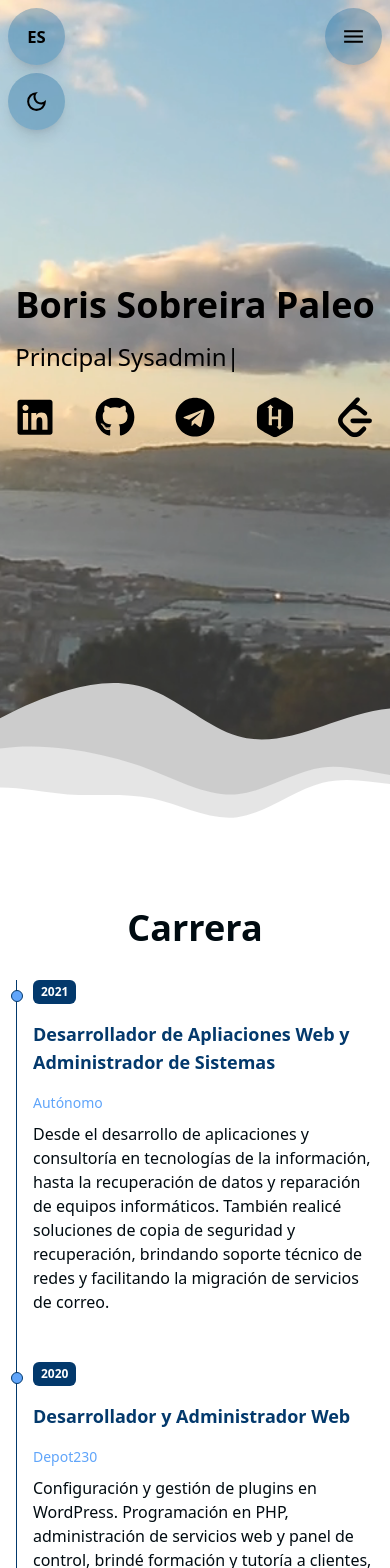
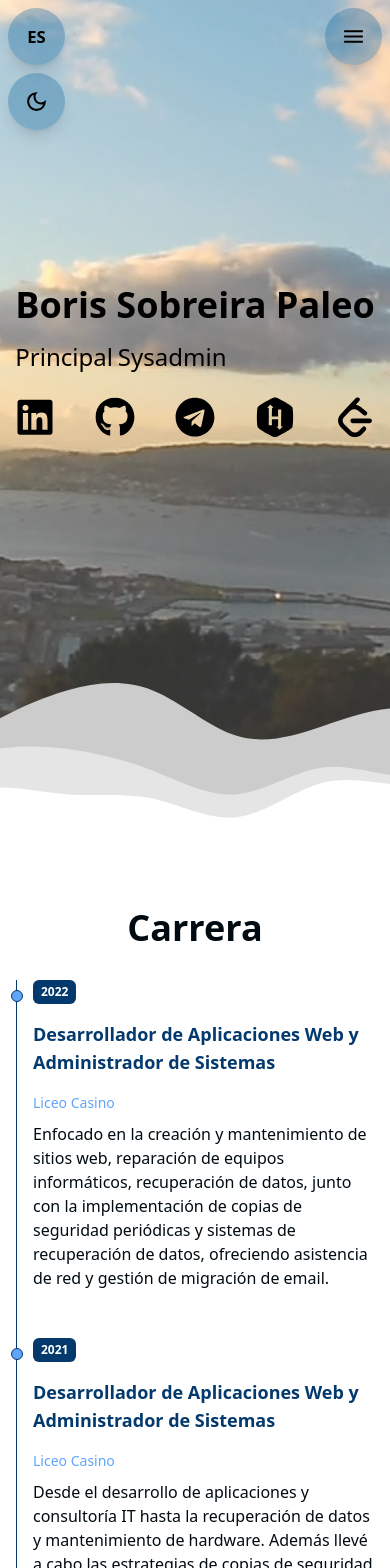
Before and after one commit to BorisSobreiraPaleo/Personal-Website, a React (Vite) app: page / in a window 390 px wide. Shown: the top 1568 px of the page. Built offline with nearby package versions, Linux system fonts and the light colour scheme.

Commit message:
División de carrera y estudios

```diff
--- a/src/App.jsx
+++ b/src/App.jsx
@@ -1,5 +1,6 @@
 import Main from "./components/Main"
-import Career from "./components/Career/Career"
+import Career from "./components/Career"
+import Studies from "./components/Studies"
 import Projects from "./components/Projects/Projects"
 import Contact from "./components/Contact"
 import SideNav from "./components/SideNav"
@@ -21,6 +22,7 @@ function App() {
           <SideNav/>
           <Main/>
           <Career/>
+          <Studies/>
           <Projects/>
           <Contact/>
           <Footer/>
--- a/src/assets/data/career/enCareerData.js
+++ b/src/assets/data/career/enCareerData.js
@@ -1,59 +1,38 @@
 const enCareerData = [
   {
     id: "001",
-    year: 2015,
-    title: "Higher Technician, Computer Systems Administration in Network",
-    subtitle: "IES Chan do Monte",
-    details: "Gained expertise in operating systems administration, networks, and databases, along with skills in hardware evaluation and network infrastructure design. Additionally, became proficient in the implementation, management, and security of computer systems."
+    year: 2017,
+    title: "Computer Technician",
+    subtitle: "Port of Marín - Port Authority of Marín and Ría de Pontevedra",
+    details: "Implemented deployment services and automated installations, configured monitoring systems and developed scripts. Managed data migrations, installed operating systems and provided technical support to users."
   },
   {
     id: "002",
-    year: 2017,
-    title: "Computer Technician",
-    subtitle: "Port of Marín-Port Authority of Marín and Ría de Pontevedra",
-    details: "Implemented deployment services and automated installations, configured monitoring systems, and developed scripts. Managed data migrations, installed operating systems, and provided technical support to users."
+    year: 2018,
+    title: "Computer Systems Technician",
+    subtitle: "Plexus Tech - Pontevedra and O Salnés Health Area",
+    details: "Responsible for tutoring and supervising students in internships, user maintenance in Windows environment, configuration of medical terminals, image deployment and data migration. Also, provided technical support and resolved incidents to users in the work environment."
   },
   {
     id: "003",
-    year: 2018,
-    title: "Higher Technician, Web Application Development",
-    subtitle: "IES Chan do Monte",
-    details: "Management of application servers and databases. Acquired knowledge in programming, web interface design, and application deployment, supported by solid technical and practical training in various environments."
+    year: 2020,
+    title: "Web Developer and Administrator",
+    subtitle: "Depot230",
+    details: "Adeptly configured and managed WordPress plugins, demonstrated proficiency in PHP programming, handled web service administration and managed cPanel operations. Provided training and tutoring to clients, developed complete websites, as well as designed and edited advertising images and logos."
   },
   {
     id: "004",
-    year: 2018,
-    title: "Computer Systems Technician",
-    subtitle: "Plexus Tech",
-    details: "Responsible for tutoring and supervising students in internships, user maintenance in Windows environment, configuration of medical terminals, image deployment, and data migration. Also, provided technical support and resolved incidents in the work environment."
+    year: 2021,
+    title: "Web Application Developer and Systems Administrator",
+    subtitle: "Liceo Casino",
+    details: "From application development and IT consulting to data retrieval and computer hardware maintenance. Additionally, executed backup and restoration strategies, offered network assistance and managed email service transitions."
   },
   {
     id: "005",
-    year: 2019,
-    title: "Higher Technician, Multiplatform Application Development",
-    subtitle: "IES Chan do Monte",
-    details: "Customizing for multiplatform applications, with expertise in systems, databases, programming, and interface development for both business and multimedia applications."
-  },
-  {
-    id: "006",
-    year: 2020,
-    title: "Web Developer and Administrator",
-    subtitle: "Depot230",
-    details: "Adeptly configured and managed WordPress plugins, demonstrated proficiency in PHP programming, handled web service administration, and managed cPanel operations. Provided training and tutoring to clients, developed complete websites, as well as designed and edited advertising images and logos."
-  },
-  {
-    id: "007",
-    year: 2021,
-    title: "Web Application Developer and Systems Administrator",
-    subtitle: "Liceo Casino",
-    details: "From application development and IT consulting to data retrieval and computer hardware maintenance. Additionally, executed backup and restoration strategies, offered network assistance, and managed email service transitions."
-  },
-  {
-    id: "008",
     year: 2022,
     title: "Web Application Developer and Systems Administrator",
     subtitle: "Liceo Casino",
-    details: "Focused on website creation and maintenance, data retrieval, along with proficient implementation of backup and recovery solutions, offering network support, and managing email data migrations."
+    details: "Focused on website creation and maintenance, computer equipment repair, data retrieval, along with proficient implementation of backup and recovery solutions, offering network support and managing email data migrations."
   }
 
 ]
--- a/src/assets/data/career/esCareerData.js
+++ b/src/assets/data/career/esCareerData.js
@@ -1,52 +1,38 @@
 const esCareerData = [
   {
     id: '001',
-    year: 2015,
-    title: 'Técnico Superior, Administración de Sistemas Informáticos en Red',
-    subtitle: 'IES Chan do Monte',
-    details: 'Aprendizaje en administración de sistemas operativos, redes y bases de datos, con habilidades en evaluación de hardware y diseño de infraestructuras de redes. Además de implantación, gestión y seguridad de sistemas informáticos.'
+    year: 2017,
+    title: 'Técnico Informático',
+    subtitle: 'Puerto de Marín - Autoridad Portuaria de Marín y Ría de Pontevedra',
+    details: 'Implementé y desplegué servicios e instalaciones automatizadas, configuré y monitoreé sistemas y desarrollé scripts. Gestioné la migración de datos, instalé sistemas operativos y doté de asistencia técnica a usuarios.'
   },
   {
     id: '002',
-    year: 2017,
-    title: 'Técnico Informático',
-    subtitle: 'Puerto de Marín-Autoridad Portuaria de Marín y Ría de Pontevedra',
-    details: 'Realización de implementación de servicios de despliegue y automatización de instalaciones. Configuración de sistemas de monitorización y desarrollo de scripts. Gestión de migraciones de datos, instalación de sistemas operativos y soporte técnico a usuarios.'
+    year: 2018,
+    title: 'Técnico de Sistemas Informáticos',
+    subtitle: 'Plexus Tech - Área Sanitaria de Pontevedra y O Salnés',
+    details: 'Responsable de la tutoría y supervisión de estudiantes en prácticas, mantenimiento de usuarios en entorno Windows, configuración de terminales médicos, despliegue de imágenes y migración de datos. Además, proporcioné soporte técnico y resolví incidencias a usuarios en el entorno laboral.'
   },
   {
     id: '003',
-    year: 2018,
-    title: 'Técnico Superior, Desarrollo de Aplicaciones Web',
-    subtitle: 'IES Chan do Monte',
-    details: 'Gestión de servidores de aplicaciones y bases de datos, así como en el desarrollo de aplicaciones web con acceso a bases de datos. Adquiriendo conocimientos en programación, diseño de interfaces web y despliegue de aplicaciones, respaldados por una sólida formación técnica y práctica en diversos entornos.'
+    year: 2020,
+    title: 'Desarrollador y Administrador Web',
+    subtitle: 'Depot230',
+    details: 'Configuré y administré plugins para WordPress, demostré competencias en programación PHP, manejé servicios web y operaciones con cPanel. Proporcioné entrenamiento y tutorización a clientes, desarrollé sitios web, además diseñé y edité imágenes publicitarias y logos.'
   },
   {
     id: '004',
-    year: 2018,
-    title: 'Técnico de Sistemas Informáticos',
-    subtitle: 'Plexus Tech',
-    details: 'Encargado de tutoría y supervisión de estudiantes en prácticas, mantenimiento de usuarios en entorno Windows, configuración de terminales médicos, despliegue de imágenes y migración de datos. Además, proporciona soporte técnico y resuelve incidencias en el entorno laboral.'
+    year: 2021,
+    title: 'Desarrollador de Aplicaciones Web y Administrador de Sistemas',
+    subtitle: 'Liceo Casino',
+    details: 'Desde el desarrollo de aplicaciones y consultoría IT hasta la recuperación de datos y mantenimiento de hardware. Además llevé a cabo las estrategias de copias de seguridad y restauración, ofrecí asistencia técnica de red y gestioné la migración del servicio de email.'
   },
   {
-    id: '005',
-    year: 2019,
-    title: 'Técnico Superior, Desarrollo de Aplicaciones Multiplataforma',
-    subtitle: 'IES Chan do Monte',
-    details: 'Adaptación de entornos de desarrollo para aplicaciones multiplataforma. Conocimiento en sistemas, bases de datos, programación y desarrollo de interfaces para aplicaciones empresariales y multimedia.'
-  },
-  {
-    id: '006',
-    year: 2020,
-    title: 'Desarrollador y Administrador Web',
-    subtitle: 'Depot230',
-    details: 'Configuración y gestión de plugins en WordPress. Programación en PHP, administración de servicios web y panel de control, brindé formación y tutoría a clientes, optimicé el SEO y desarrollé sitios web completos, además del diseño y edición de imágenes publicitarias y logos.'
-  },
-  {
-    id: '007',
-    year: 2021,
-    title: 'Desarrollador de Apliaciones Web y Administrador de Sistemas',
-    subtitle: 'Autónomo',
-    details: 'Desde el desarrollo de aplicaciones y consultoría en tecnologías de la información, hasta la recuperación de datos y reparación de equipos informáticos. También realicé soluciones de copia de seguridad y recuperación, brindando soporte técnico de redes y facilitando la migración de servicios de correo.'
+    id: "005",
+    year: 2022,
+    title: "Desarrollador de Aplicaciones Web y Administrador de Sistemas",
+    subtitle: "Liceo Casino",
+    details: "Enfocado en la creación y mantenimiento de sitios web, reparación de equipos informáticos, recuperación de datos, junto con la implementación de copias de seguridad periódicas y sistemas de recuperación de datos, ofreciendo asistencia de red y gestión de migración de email."
   }
 ]
 
--- /dev/null
+++ b/src/assets/data/studies/enStudiesData.jsx
@@ -0,0 +1,44 @@
+const enStudiesData = [
+  {
+    id: "001",
+    year: 2015,
+    title: "Higher Technician, Computer Systems Administration in Network",
+    subtitle: "IES Chan do Monte",
+    details: "Gained expertise in operating systems administration, networks and databases, along with skills in hardware evaluation and network infrastructure design. Additionally, became proficient in the implementation, management and security of computer systems."
+  },
+  {
+    id: "002",
+    year: 2018,
+    title: "Higher Technician, Web Application Development",
+    subtitle: "IES Chan do Monte",
+    details: "Management of application servers and databases. Acquired knowledge in programming, web interface design and application deployment, supported by solid technical and practical training in various environments."
+  },
+  {
+    id: '003',
+    year: 2018,
+    title: 'English Level B2.2',
+    subtitle: 'Official Language School',
+    details: 'Developed comprehensive proficiency in the English language, covering key areas such as vocabulary, syntax, listening comprehension, oral expression, and writing. Strengthened the ability to communicate effectively in both everyday and professional settings.'
+  },
+  {
+    id: "004",
+    year: 2019,
+    title: "Higher Technician, Multiplatform Application Development",
+    subtitle: "IES Chan do Monte",
+    details: "Customizing for multiplatform applications, with expertise in systems, databases, programming and interface development for both business and multimedia applications."
+  },
+  {
+    id: '005',
+    year: 2023,
+    title: 'Technologies: Git, React, Node.js, MongoDB',
+    subtitle: 'Self-taught and Online Courses ',
+    details: (
+      <>
+        Experience in comprehensive application development using various technologies, showcasing the ability to build solutions from scratch. You can explore examples of my work in the <a className="underline" href="#projects">projects</a> section. Furthermore, I am committed to continuous learning and have supplemented my education with online courses, such as fireship.io, and have closely followed content offered by renowned creators such as Midudev and Eduardo Fierro.
+      </>
+    )
+  }
+
+]
+
+export default enStudiesData
--- /dev/null
+++ b/src/assets/data/studies/esStudiesData.jsx
@@ -0,0 +1,43 @@
+const esStudiesData = [
+  {
+    id: '001',
+    year: 2015,
+    title: 'Técnico Superior, Administración de Sistemas Informáticos en Red',
+    subtitle: 'IES Chan do Monte',
+    details: 'Obtuve competencias en la administración de sistemas operativos, redes y bases de datos, junto con habilidades en la evaluación y diseño de infraestructuras de red y hardware. Además de adquirir capacidades en la implementación, gestión y seguridad de sistemas informáticos.'
+  },
+  {
+    id: '002',
+    year: 2018,
+    title: 'Técnico Superior, Desarrollo de Aplicaciones Web',
+    subtitle: 'IES Chan do Monte',
+    details: 'Gestión de servidores de aplicaciones y bases de datos. Adquirí conocimiento en programación, diseño de interfaces web y desarrollo de aplicaciones, apoyado en una sólida formación técnica y práctica en diversos entornos.'
+  },
+  {
+    id: '003',
+    year: 2018,
+    title: 'Inglés Nivel B2.2',
+    subtitle: 'Escuela Oficial de Idiomas',
+    details: 'Desarrollé competencias integrales en el idioma inglés, abarcando áreas clave como vocabulario, sintaxis, comprensión auditiva, expresión oral y escritura. Fortalecí mi capacidad para comunicarme efectivamente en situaciones cotidianas y profesionales.'
+  },
+  {
+    id: '004',
+    year: 2019,
+    title: 'Técnico Superior, Desarrollo de Aplicaciones Multiplataforma',
+    subtitle: 'IES Chan do Monte',
+    details: 'Personalización de aplicaciones multiplataforma, con competencias en sistemas, bases de datos, programación y desarrollo de interfaces para aplicaciones empresariales y multimedia.'
+  },
+  {
+    id: '005',
+    year: 2023,
+    title: 'Tecnologías: Git, React, Node.js, MongoDB',
+    subtitle: 'Autodidacta y Cursos Online',
+    details: (
+      <>
+        Experiencia en el desarrollo integral de aplicaciones utilizando diversas tecnologías, destacando la capacidad para construir soluciones desde cero. Puedes explorar ejemplos de mi trabajo en la sección de <a className="underline" href="#projects">proyectos</a>. Además, estoy comprometido con el aprendizaje continuo y he complementado mi formación con cursos online, tales como fireship.io, y he seguido de cerca el contenido ofrecido por creadores reconocidos como Midudev y Eduardo Fierro.
+      </>
+    )
+  }
+]
+
+export default esStudiesData
--- a/src/components/Career/Career.jsx
+++ b/src/components/Career.jsx
@@ -1,7 +1,7 @@
-import CareerItem from "./CareerItem"
-import enCareerData from "../../assets/data/career/enCareerData"
-import esCareerData from "../../assets/data/career/esCareerData"
-import useLanguage from "../../languageContext/useLanguage"
+import DateItem from "./DateItem"
+import enCareerData from "../assets/data/career/enCareerData"
+import esCareerData from "../assets/data/career/esCareerData"
+import useLanguage from "../languageContext/useLanguage"
 
 const Career = () => {
   const { language } = useLanguage()
@@ -15,7 +15,7 @@ const Career = () => {
         <h1 className="text-4xl pb-8 font-bold text-center text-[#000B11] dark:text-[#F4F4F9]">{language === 'en' ? 'Career' : 'Carrera'}</h1>
         {
           invertedData.map(({id, year, title, subtitle, details})=>(
-            <CareerItem
+            <DateItem
               key={id}
               year={year}
               title={title}
--- a/src/components/Career/CareerItem.jsx
+++ b/src/components/DateItem.jsx
@@ -1,5 +1,5 @@
 /* eslint-disable react/prop-types */
-const CareerItem = ({year, title, subtitle, details}) => {
+const DateItem = ({year, title, subtitle, details}) => {
   return (
     <ol className="flex flex-col md:flex-row relative border-l border-[#03396c]" >
       <li className="mb-10 ml-4">
@@ -15,4 +15,4 @@ const CareerItem = ({year, title, subtitle, details}) => {
   )
 }
 
-export default CareerItem
+export default DateItem
--- a/src/components/Projects/Projects.jsx
+++ b/src/components/Projects/Projects.jsx
@@ -60,9 +60,6 @@ const Projects = () => {
         <div className="grid sm:grid-cols-2 py-8 gap-12">
           {
             data.map(({id, imageLight, imageDark, title, details, url, techs})=>{
-              console.log(imageMap)
-              console.log(imageDark)
-              console.log(imageMap[imageDark])
               return(
                 <ProjectItem key={id} image={isDarkMode ? imageMap[imageDark] : imageMap[imageLight]} title={title} details={details} url={url} techs={techs} />
               )
--- a/src/components/SideNav.jsx
+++ b/src/components/SideNav.jsx
@@ -1,5 +1,6 @@
 import { useState, useEffect } from 'react'
 import { MdPersonOutline, MdWorkOutline, MdOutlineInsertChart, MdMailOutline, MdOutlineMenu } from "react-icons/md";
+import { PiStudentFill } from "react-icons/pi";
 import useLanguage from '../languageContext/useLanguage';
 
 const Sidenav = () => {
@@ -106,6 +107,15 @@ const Sidenav = () => {
               </div>
             </a>
             <a
+              href="#studies"
+              className={currentSection === 'studies' ? 'bg-[#03396c] text-white' : 'bg-[#005b96]/30 dark:bg-[#B7CEE1]/80'}
+            >
+              <div>
+                <PiStudentFill size={25} />
+                <span>{language === 'en' ? 'Studies' : 'Estudios'}</span>
+              </div>
+            </a>
+            <a
               href="#projects"
               className={currentSection === 'projects' ? 'bg-[#03396c] text-white' : 'bg-[#005b96]/30 dark:bg-[#B7CEE1]/80'}
             >
@@ -158,6 +168,13 @@ const Sidenav = () => {
               </a>
             </li>
             <li>
+              <a href='#studies'>
+                <div className={currentSection === 'studies' ? 'bg-[#03396c] text-white' : 'bg-[#005b96]/30 dark:bg-white/30 text-black'}>
+                  <PiStudentFill  size={25} />
+                </div>
+              </a>
+            </li>
+            <li>
               <a href='#projects'>
                 <div className={currentSection === 'projects' ? 'bg-[#03396c] text-white' : 'bg-[#005b96]/30 dark:bg-white/30 text-black'}>
                   <MdOutlineInsertChart size={25} />
--- /dev/null
+++ b/src/components/Studies.jsx
@@ -0,0 +1,44 @@
+import DateItem from "./DateItem"
+import enStudiesData from "../assets/data/studies/enStudiesData.jsx"
+import esStudiesData from "../assets/data/studies/esStudiesData.jsx"
+import useLanguage from "../languageContext/useLanguage"
+
+const Career = () => {
+  const { language } = useLanguage()
+
+  const data = language === 'en' ? enStudiesData : esStudiesData
+  const invertedData = [...data].reverse()
+
+  return (
+    <section id="studies" className="dark:bg-[#000B11]">
+      <div className="max-w-[1040px] dark:bg-[#000B11] m-auto md:pl-20 p-4 pt-16" >
+        <h1 className="text-4xl pb-8 font-bold text-center text-[#000B11] dark:text-[#F4F4F9]">{language === 'en' ? 'Studies' : 'Estudios'}</h1>
+        {
+          invertedData.map(({id, year, title, subtitle, details})=>(
+            <DateItem
+              key={id}
+              year={year}
+              title={title}
+              subtitle={subtitle}
+              details={details}
+            />
+          ))
+        }
+        <p className="text-center dark:text-[#F4F4F9] text-[#000B11]">
+          {
+            language === 'en' ?
+            <span>
+              Feel free to explore more about my professional journey on my <a href="https://www.linkedin.com/in/borissobreirapaleo/" target="_blank" rel="noopener noreferrer" className="underline">LinkedIn</a> page. For a comprehensive overview of my skills and experiences, you can also download my <a href="link-to-cv" target="_blank" rel="noopener noreferrer" className="underline">CV</a>.
+            </span>
+            :
+            <span>
+              No dudes en explorar más sobre mi trayectoria profesional en mi página de <a href="https://www.linkedin.com/in/borissobreirapaleo/" target="_blank" rel="noopener noreferrer" className="underline">LinkedIn</a>. Para obtener una visión completa de mis habilidades y experiencias, también puedes descargar mi <a href="link-to-cv" target="_blank" rel="noopener noreferrer" className="underline">CV</a>.
+            </span>
+          }
+        </p>
+      </div>
+    </section>
+  )
+}
+
+export default Career
```
